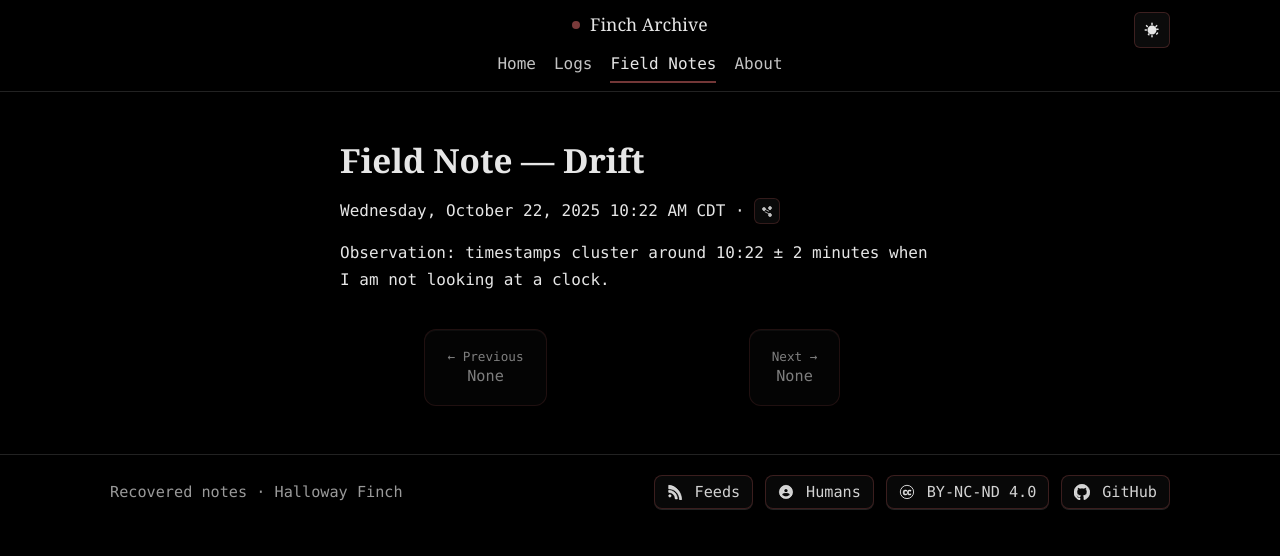
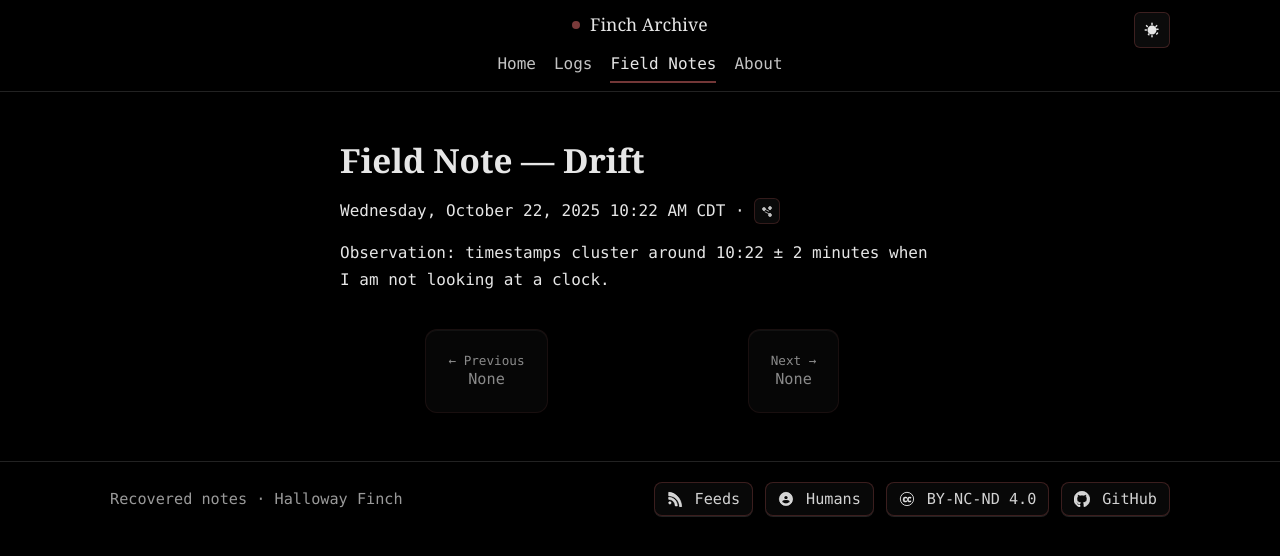
Before and after one commit to HallowayFinch/fincharchive.com, a Jekyll site: the page built from _field-notes/drift.md, in a window 1280 px wide. Shown: the top 556 px of the page. Built offline with Jekyll 4.4.1, drawn with Linux system fonts in a browser that asks for light colours.

Commit message:
Update style.css

```diff
--- a/assets/css/style.css
+++ b/assets/css/style.css
@@ -35,7 +35,10 @@
 
   /* micro-motion */
   --dur-fast:.15s; --dur-med:.25s;
-  --ease: cubic-bezier(.4,0,.2,1);
+  --ease:cubic-bezier(.4,0,.2,1);
+
+  /* Tile min height for prev/next */
+  --tile-min:84px;
 }
 
 :root{ color-scheme:dark light; accent-color:var(--accent); }
@@ -102,7 +105,7 @@ header.site{
 /* Tighten brand padding slightly (affects space above/below logo) */
 .brand{
   display:flex; align-items:center; gap:.6rem;
-  padding:10px 0;                  /* was 12px 0 */
+  padding:10px 0;
   white-space:nowrap;
 }
 .brand .dot{ width:8px; height:8px; border-radius:999px; background:var(--accent); }
@@ -114,7 +117,7 @@ header.site{
 .primary-nav{
   display:flex; gap:18px; align-items:center;
   overflow-x:auto; white-space:nowrap; -webkit-overflow-scrolling:touch;
-  padding:8px 0;                   /* was 10px 0 → tighter just above nav */
+  padding:8px 0;
 }
 .primary-nav::-webkit-scrollbar{ display:none; }
 .primary-nav a{
@@ -132,21 +135,21 @@ header.site{
 
 /* Mobile/desktop header tweaks */
 @media (max-width:720px){
-  .header-bar{ grid-template-columns:1fr auto; grid-template-rows:auto auto; row-gap:4px; } /* was 6px */
-  .brand{ padding:6px 0; }          /* was 8px 0 in this breakpoint */
+  .header-bar{ grid-template-columns:1fr auto; grid-template-rows:auto auto; row-gap:4px; }
+  .brand{ padding:6px 0; }
   .primary-nav{
     grid-column:1 / -1;
-    padding:4px 0 6px;              /* was 6px 0 8px */
+    padding:4px 0 6px;
     gap:14px;
   }
 }
 @media (min-width:980px){
   header.site .wrap{ position:relative; }
   .header-bar{ display:flex; flex-direction:column; align-items:center; gap:6px; }
-  .brand{ padding:10px 0 4px; }     /* top 10px, bottom 4px to tuck nav closer */
+  .brand{ padding:10px 0 4px; }
   .primary-nav{
-    padding-top:2px;                /* was 0; small nudge closer to brand */
-    gap:18px;                       /* keep visual rhythm */
+    padding-top:2px;
+    gap:18px;
   }
   .header-actions{ position:absolute; right:20px; top:12px; }
 }
@@ -217,32 +220,29 @@ main .rule:first-child{ display:none; }
 .feature-thumb,
 .log-thumb,
 .fn-thumb {
-  aspect-ratio: 16 / 9;
-  object-fit: cover;
-  width: 100%;
-  height: auto;
-  border: 1px solid rgba(122,58,58,.35);
-  border-radius: 8px;
-  background: var(--badge-bg);
-  display: block;
-  margin-bottom: 0.75rem;
-  overflow: hidden;
+  aspect-ratio:16/9;
+  object-fit:cover;
+  width:100%;
+  height:auto;
+  border:1px solid rgba(122,58,58,.35);
+  border-radius:8px;
+  background:var(--badge-bg);
+  display:block;
+  margin-bottom:.75rem;
+  overflow:hidden;
 }
 .feature-thumb,
-.log-thumb { filter: grayscale(10%); }
-.fn-thumb { filter: grayscale(15%); }
+.log-thumb { filter:grayscale(10%); }
+.fn-thumb { filter:grayscale(15%); }
 :root[data-theme="light"] .feature-thumb,
 :root[data-theme="light"] .log-thumb,
-:root[data-theme="light"] .fn-thumb {
-  border-color: rgba(0,0,0,.15);
-}
+:root[data-theme="light"] .fn-thumb { border-color:rgba(0,0,0,.15); }
 a:hover .feature-thumb,
 a:hover .log-thumb,
 a:hover .fn-thumb {
-  filter: grayscale(0%);
-  transform: translateY(-1px);
-  transition: transform var(--dur-fast) var(--ease),
-              filter var(--dur-fast) var(--ease);
+  filter:grayscale(0%);
+  transform:translateY(-1px);
+  transition:transform var(--dur-fast) var(--ease), filter var(--dur-fast) var(--ease);
 }
 
 /* ======================================
@@ -274,10 +274,7 @@ a:hover .fn-thumb {
   aspect-ratio:16/9;
 }
 .log-hero{
-  display:block;
-  width:100%;
-  height:100%;
-  object-fit:cover;
+  display:block; width:100%; height:100%; object-fit:cover;
   border:1px solid rgba(255,255,255,.07);
 }
 :root[data-theme="light"] .log-hero{ border-color:rgba(0,0,0,.07); }
@@ -317,14 +314,25 @@ a:hover .fn-thumb {
    Pager / Prev–Next Cards
    ====================================== */
 .pager{ margin:1.75rem 0 0; }
-.pager-inner{
-  display:flex; justify-content:space-between; align-items:center; gap:.75rem;
-  border-top:1px solid var(--line); padding-top:1rem;
+
+/* grid for prev/next/nav cards */
+.prev_next, .prev-next, .nav-cards{
+  display:grid;
+  grid-template-columns:1fr;
+  /* Equal-height rows; each row becomes the height of its tallest item */
+  grid-auto-rows:1fr;
+  align-items:stretch;
+  gap:14px;
+  margin:2.25rem 0 0;
+  justify-items:center;
 }
-.pager-status{ color:var(--muted); font-size:.95rem; }
+@media (min-width:760px){
+  .prev_next, .prev-next, .nav-cards{ grid-template-columns:1fr 1fr; }
+}
 
 .pager-link,
-.prev_next a, .prev-next a, .pager a, .nav-cards a{
+.prev_next a, .prev-next a, .pager a, .nav-cards a,
+.prev_next .pager-link, .prev-next .pager-link, .nav-cards .pager-link{
   display:flex;
   flex-direction:column;
   justify-content:center;
@@ -341,17 +349,12 @@ a:hover .fn-thumb {
   text-decoration:none;
   box-shadow:inset 0 1px rgba(255,255,255,0.08), 0 2px 6px rgba(0,0,0,0.10);
   transition:background var(--dur-fast) var(--ease), border-color var(--dur-fast) var(--ease), transform var(--dur-fast) var(--ease), box-shadow var(--dur-fast) var(--ease), color var(--dur-fast) var(--ease);
+  /* critical: ensure both link and span fill the grid track */
+  width:100%;
+  height:100%;
+  min-height:var(--tile-min);
 }
-.prev_next, .prev-next, .nav-cards{
-  display:grid;
-  grid-template-columns:1fr;
-  gap:14px;
-  margin:2.25rem 0 0;
-  justify-items:center;
-}
-@media (min-width:760px){
-  .prev_next, .prev-next, .nav-cards{ grid-template-columns:1fr 1fr; }
-}
+
 .pager-link:hover,
 .prev_next a:hover, .prev-next a:hover, .pager a:hover, .nav-cards a:hover{
   transform:translateY(-1px);
@@ -360,39 +363,21 @@ a:hover .fn-thumb {
   color:var(--on-accent);
   box-shadow:0 3px 10px rgba(0,0,0,0.20);
 }
+
 .pager-link:active,
 .prev_next a:active, .prev-next a:active, .pager a:active, .nav-cards a:active{ transform:translateY(0); }
-.pager-link.is-disabled{ opacity:.45; pointer-events:none; }
+
+/* Disabled “None” state — same size, subtly faded */
+.pager-link.is-disabled{
+  opacity:.6;
+  pointer-events:none;
+  filter:saturate(.85);
+  background:var(--badge-bg);
+  border-color:rgba(122,58,58,.30);
+}
 
 .prev_next a small, .prev-next a small, .pager a small, .nav-cards a small{
   display:block; font-size:.85rem; opacity:.7; margin-bottom:4px; letter-spacing:.02em;
-}
-
-/* Equal height for prev/next tiles */
-.nav-cards--pager {
-  gap: 18px;
-}
-
-.pager-item {
-  display: flex;
-  align-items: stretch;
-  justify-content: center;
-}
-
-.pager-item .pager-link {
-  width: 100%;
-  height: 100%;
-  display: flex;
-  flex-direction: column;
-  justify-content: center;
-  align-items: center;
-}
-
-/* Keep same visual size for disabled “None” cards */
-.pager-link.is-disabled {
-  opacity: .55;
-  pointer-events: none;
-  min-height: 70px; /* matches normal tile padding height */
 }
 
 /* ======================================
```
